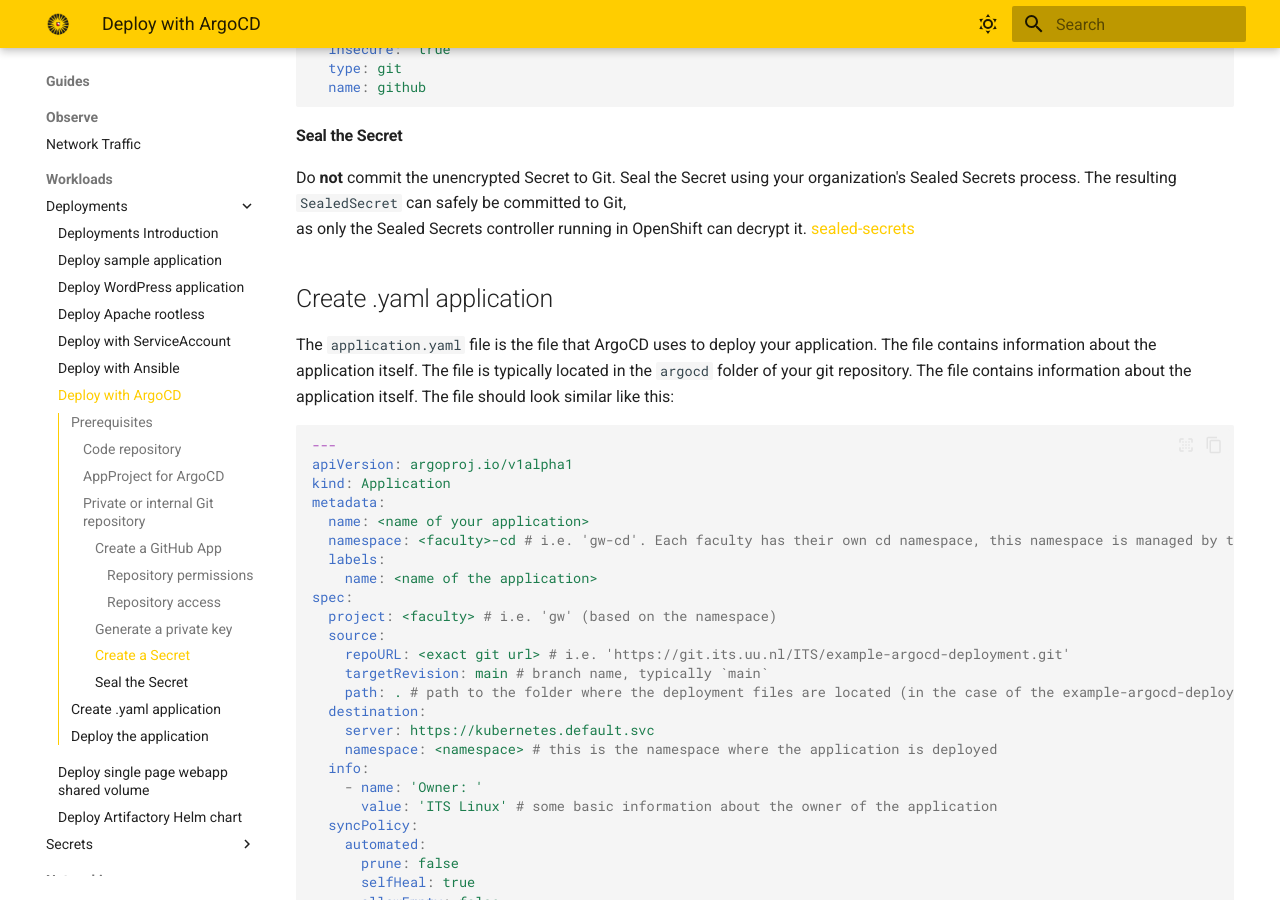
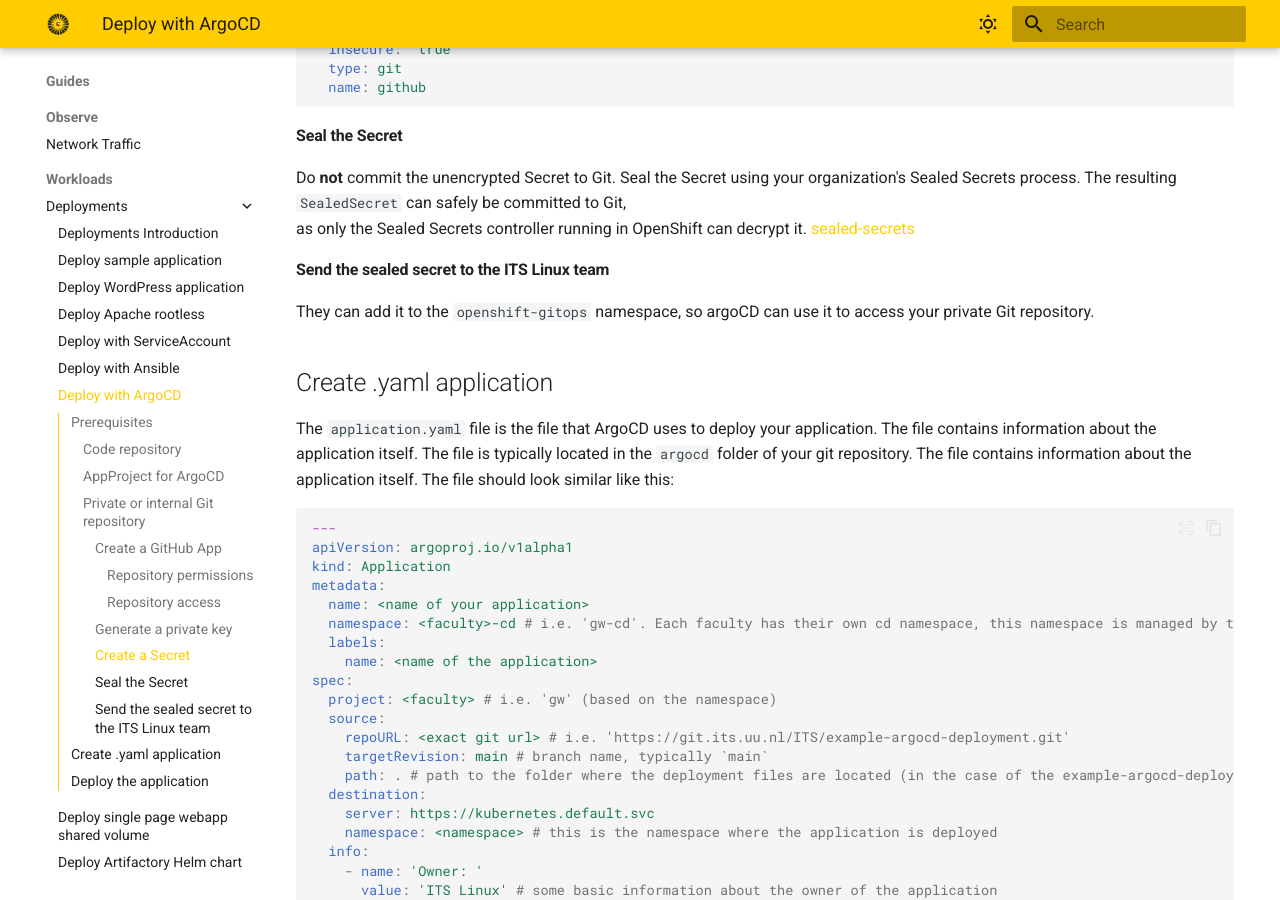
Before and after one commit to UtrechtUniversity/containerplatform-docs, an MkDocs documentation site: the page built from docs/content/guides/managed-deployment-with-argocd.md, in a window 1280 px wide and 900 px high, scrolled down 2393 px. Built offline with MkDocs 1.6.1 and Material for MkDocs 9.7.7, drawn with Linux system fonts in a browser that asks for light colours.

Commit message:
Add instructions for sending sealed secrets to the ITS Linux team for private Git repository access

```diff
--- a/docs/content/guides/managed-deployment-with-argocd.md
+++ b/docs/content/guides/managed-deployment-with-argocd.md
@@ -99,6 +99,9 @@
 as only the Sealed Secrets controller running in OpenShift can decrypt it.
 [sealed-secrets](https://docs.cp.its.uu.nl/content/guides/seal-your-secrets/)
 
+#### Send the sealed secret to the ITS Linux team
+They can add it to the `openshift-gitops` namespace, so argoCD can use it to access your private Git repository.
+
 ## Create <application>.yaml application
 The `application.yaml` file is the file that ArgoCD uses to deploy your application. The file contains information about the application itself.
 The file is typically located in the `argocd` folder of your git repository. The file contains information about the application itself.
```
